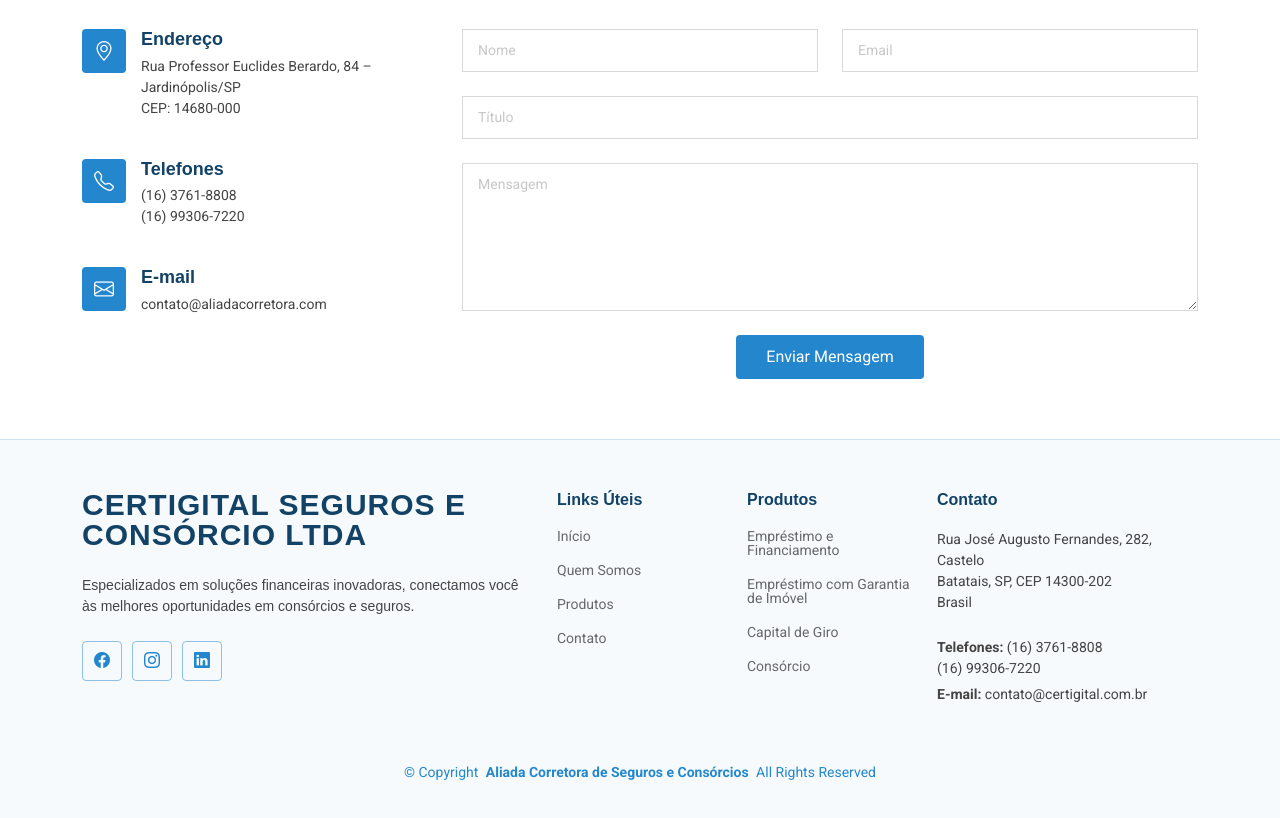
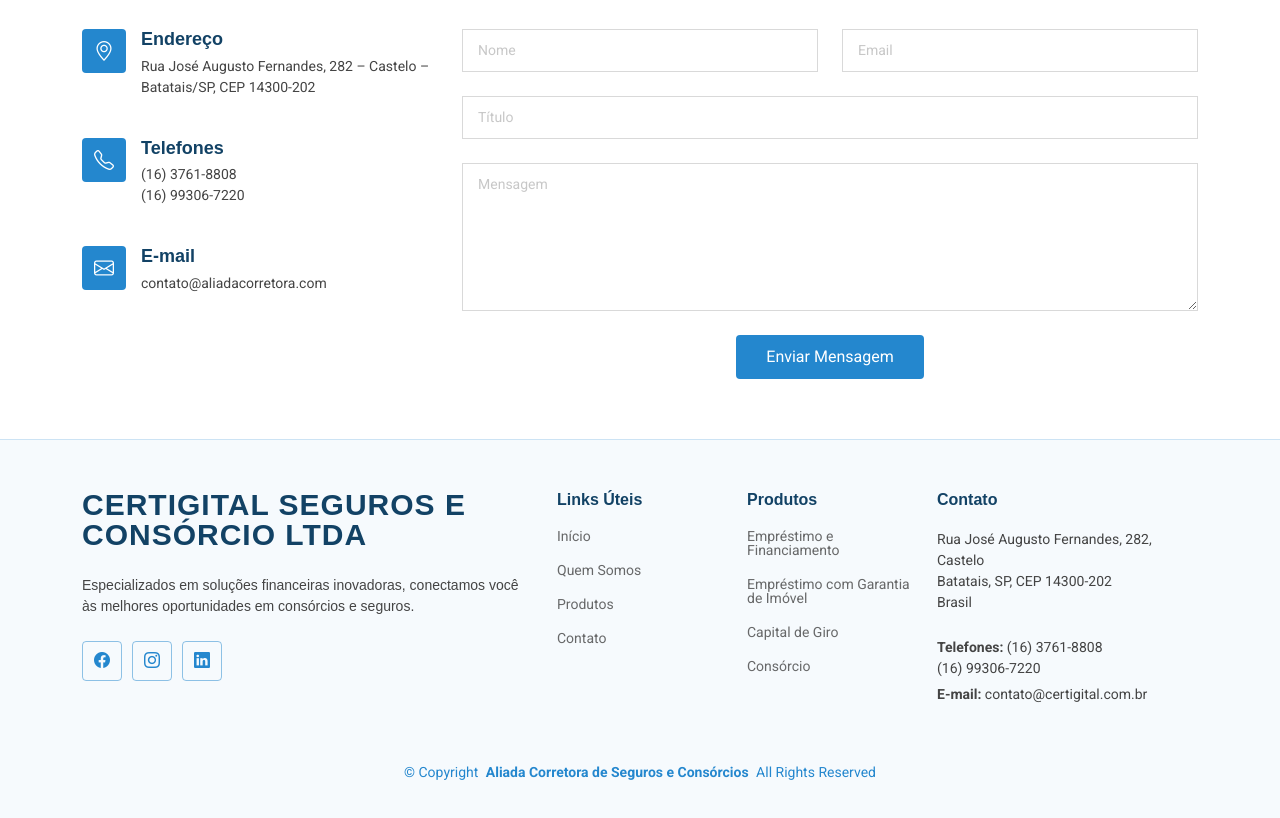
Before and after one commit to lucasmpampanini/porto_digital_consorcios, a plain HTML site: page index.html in a window 1280 px wide. Shown: the part 5578-6396 px from the top of the page. Drawn offline with Linux system fonts and the light colour scheme.

Commit message:
endereço

```diff
--- a/index.html
+++ b/index.html
@@ -381,7 +381,7 @@
               <i class="bi bi-geo-alt flex-shrink-0"></i>
               <div>
                 <h3>Endereço</h3>
-                <p>Rua Professor Euclides Berardo, 84 – Jardinópolis/SP <br> CEP: 14680-000</p>
+                <p>Rua José Augusto Fernandes, 282 – Castelo – Batatais/SP, CEP 14300-202</p>
               </div>
             </div><!-- End Info Item -->
 
```
